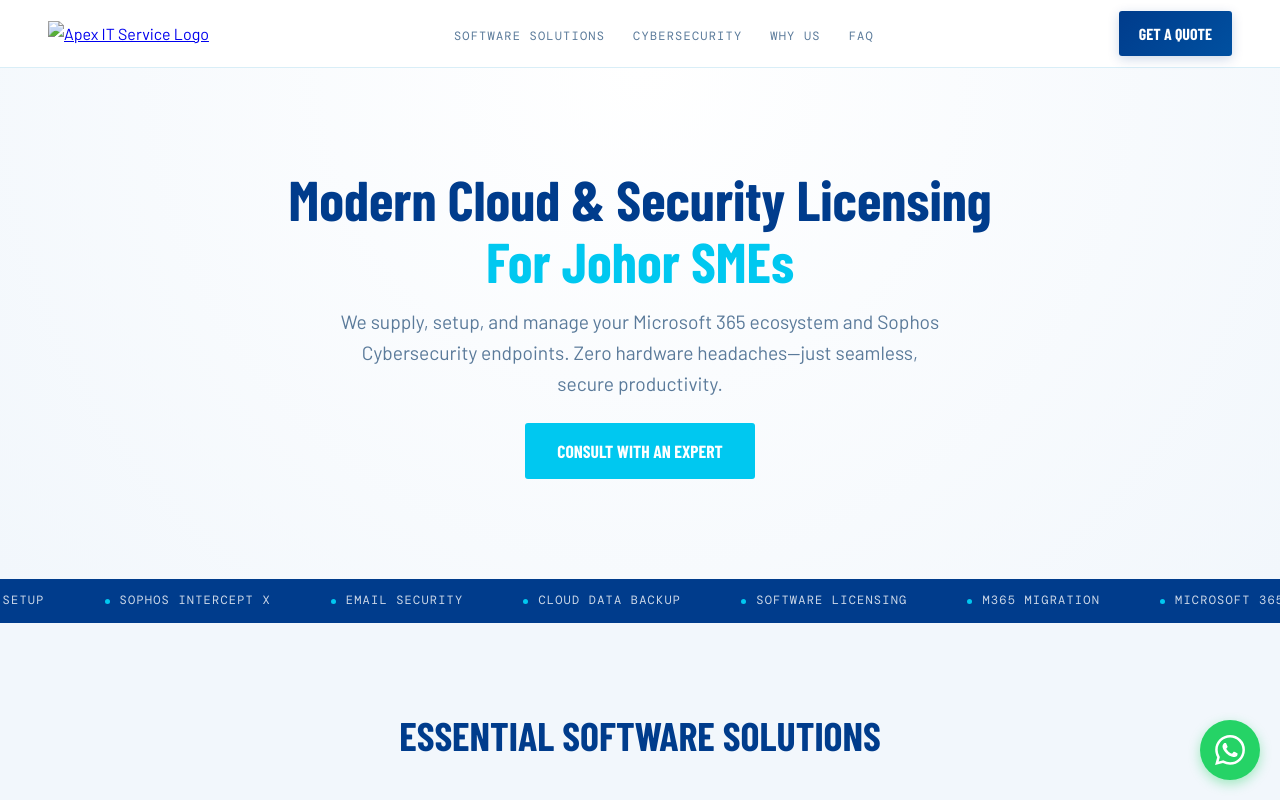
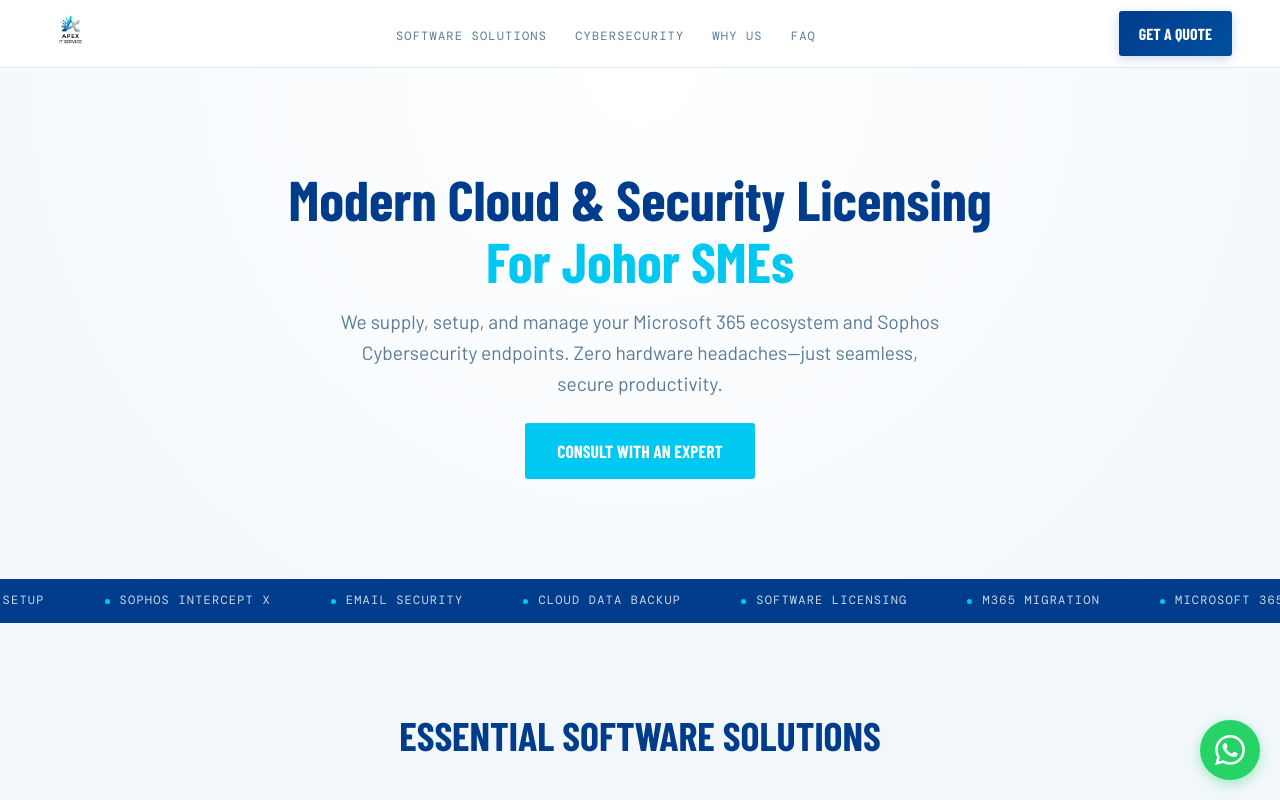
Before and after one commit to prikiishen64/portfolio-apex, a plain HTML site: page index.html in a window 1280 px wide. Shown: the top 800 px of the page. Drawn offline with nearby package versions, Linux system fonts and the light colour scheme; a web font is replaced by a local one.

Commit message:
Update and rename index-v2.html to index.html

```diff
--- a/index-v2.html
+++ b/index.html
@@ -168,7 +168,7 @@
 
   <nav>
     <a href="#home" class="nav-logo" aria-label="Apex IT Service Home">
-      <img src="assets/img/APEX IT SERVICE.png" alt="Apex IT Service Logo">
+      <img src="asset/img/logo.png" alt="Apex IT Service Logo">
     </a>
     <ul class="nav-links">
       <li><a href="#services">Software Solutions</a></li>
```
